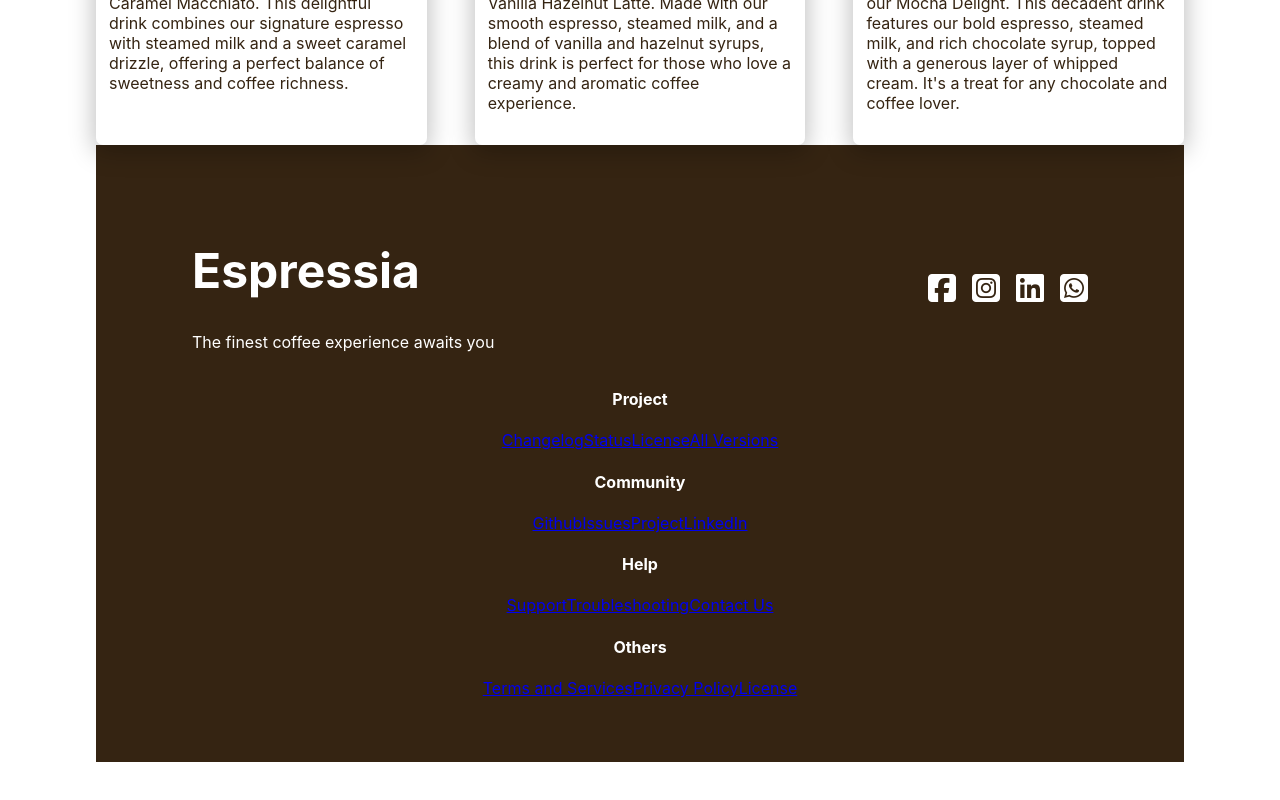
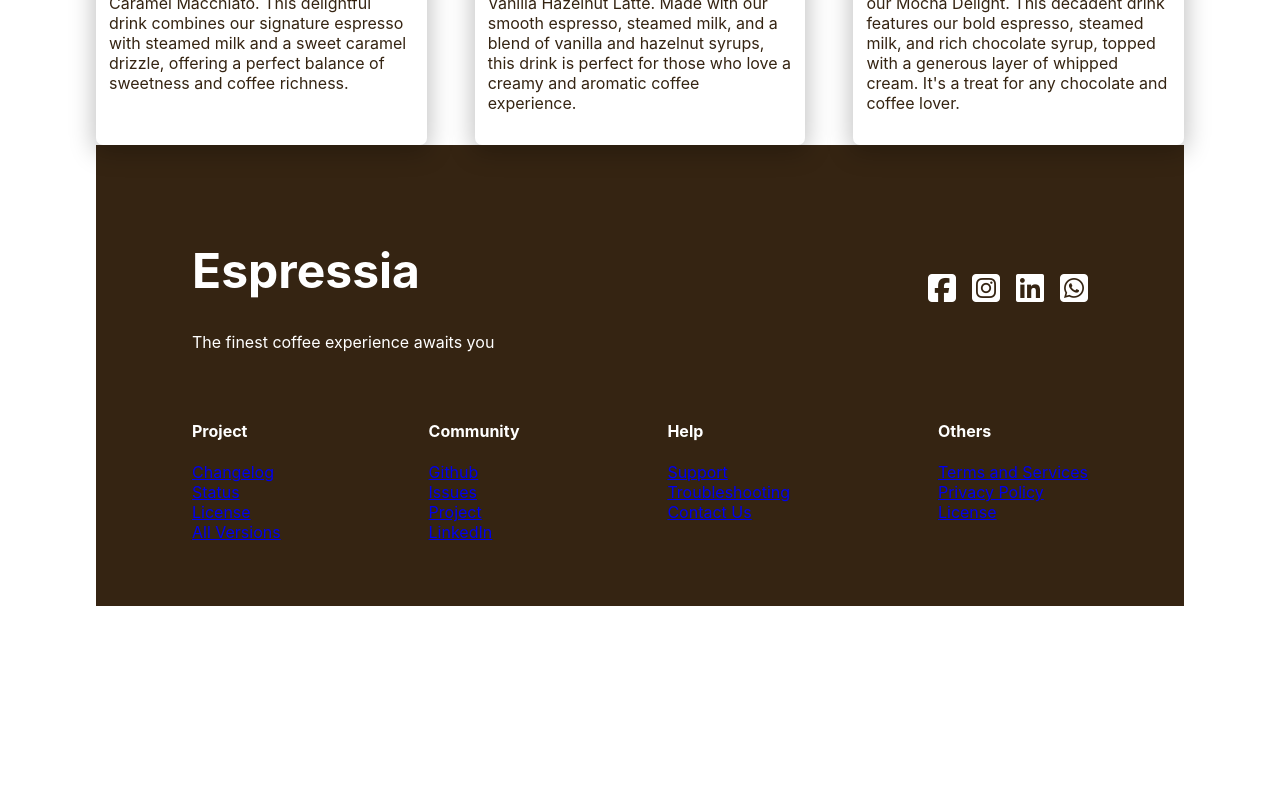
Before and after one commit to Huseinaz/Espressia, a React (Create React App) app: page / in a window 1280 px wide. Shown: the part 2380-3180 px from the top of the page. After the commit the page ends 3050 px from the top, so only its background shows below. Built offline with nearby package versions, Linux system fonts and the light colour scheme.

Commit message:
Update Footer.css

```diff
--- a/src/Footer/Footer.css
+++ b/src/Footer/Footer.css
@@ -17,3 +17,20 @@
   font-size: 32px;
   margin-left: 16px;
 }
+
+.top i:hover {
+  color: #b7b7b7;
+}
+
+.bottom {
+  padding-top: 32px;
+  text-align: start;
+  display: flex;
+  justify-content: space-between;
+  flex-wrap: wrap;
+}
+
+.bottom div {
+    display: flex;
+    flex-direction: column;
+}
```
